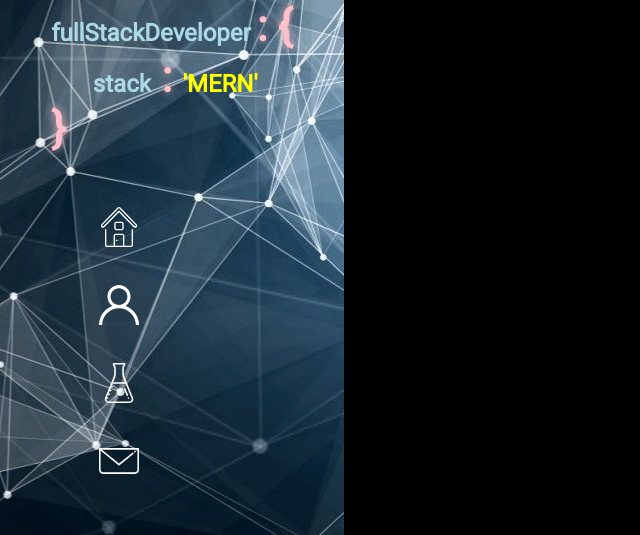
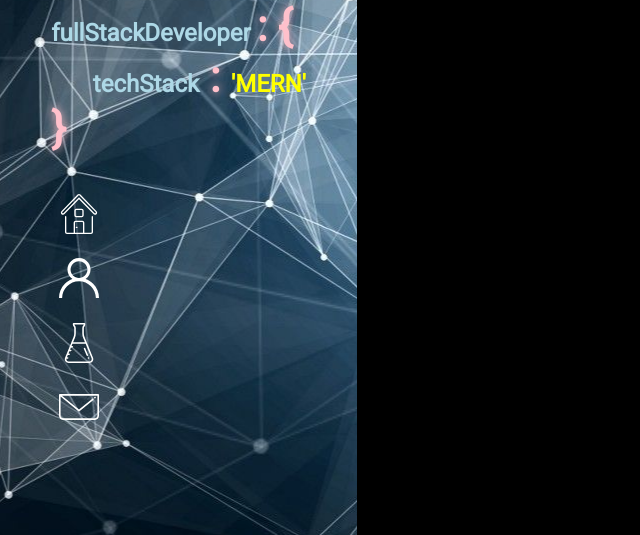
Before and after one commit to prestonhom/prestonhom.github.io, a React (Create React App) app: page / in a window 1280 px wide. Shown: the part 247-782 px from the top of the page, without its empty margins (0-640 px from the left). Built offline with nearby package versions, Linux system fonts and the light colour scheme.

Commit message:
completes Nav

```diff
--- a/src/components/Navigation.jsx
+++ b/src/components/Navigation.jsx
@@ -38,45 +38,53 @@ const Navigation=()=>{
                             border:'3px white solid',
                         }}/>
                     </Navbar.Brand>
-                    <h1 style={{color:'lightBlue', fontSize:'150%'}}>fullStackDeveloper <span style={{fontSize:'180%', color:'pink',textShadow:'pink 0px 0px 10px'}}> : </span><span style={{fontSize:'180%', color:'pink',textShadow:'pink 0px 0px 10px'}}> {'{'} </span>
+                    <h1 style={{color:'lightBlue', fontSize:'150%',}}>fullStackDeveloper <span style={{fontSize:'180%', color:'pink',textShadow:'pink 0px 0px 10px'}}> : </span><span style={{fontSize:'180%', color:'pink',textShadow:'pink 0px 0px 10px'}}> {'{'} </span>
                     <br></br>
-                    <span style={{color:'yellow'}}>&nbsp; &nbsp; &nbsp; &nbsp;<span style={{color:'lightBlue'}}>stack</span><span style={{fontSize:'180%', color:'pink',textShadow:'pink 0px 0px 10px'}}> : </span>'MERN'  </span>
+                    <span style={{color:'yellow'}}>&nbsp; &nbsp; &nbsp; &nbsp;<span style={{color:'lightBlue'}}>techStack</span><span style={{fontSize:'180%', color:'pink',textShadow:'pink 0px 0px 10px'}}> : </span>'MERN'</span>
                     <br></br>
                     <span style={{fontSize:'180%', color:'pink',textShadow:'pink 0px 0px 10px'}}> {'}'} </span>
                     </h1>
                     <Nav.Link
+                    className='navLinks'
                     href='/'
                     style={{
-                        margin:'14% 0 0 3rem',
-
+                        margin:'8% 0 0 3%',
                     }}
                     >
                         <img className='navIcons' src={home} alt='home' />
+                        <h1 className='navWords'>Home </h1>
+
                     </Nav.Link>
                     <Nav.Link
+                    className='navLinks'
                     href='/about'
                     style={{
-                        margin:'14% 0 0 3rem'
+                        margin:'8% 0 0 3%'
                     }}
                     >
                        <img className='navIcons' src={user} alt='user' ></img>
+                       <h1 className='navWords'>About</h1>
                     </Nav.Link>
                     <Nav.Link
+                    className='navLinks'
                     href='/projects'
                     style={{
-                        margin:'14% 0 0 3rem'
+                        margin:'8% 0 0 3%'
                     }}
                     >
                         <img className='navIcons' src={flask} alt='flask' ></img>
+                        <h1 className='navWords'>Projects</h1>
                     </Nav.Link>
 
                     <Nav.Link
+                    className='navLinks'
                     href='/contact'
                     style={{
-                        margin:'14% 0 0 3rem'
+                        margin:'8% 0 0 3%'
                     }}
                     >
                         <img className='navIcons' src={letter} alt='letter' ></img>
+                        <h1 className='navWords'>Contact</h1>
                     </Nav.Link>
                 </Nav>
         </Navbar.Collapse>
--- a/src/styles/Navigation.css
+++ b/src/styles/Navigation.css
@@ -26,13 +26,40 @@
     height:40px;
     fill:white;
 }
+.navWords {
+    display: none;
+    color:white;
+
+}
 
 .navIcons:hover{
-    width:80px;
-    height:80px;
+    width:50px;
+    height:50px;
     cursor:pointer;
+
 }
 
-svg{
-    fill:white;
+
+.navIcons:hover + .navWords{
+    display:inline;
+    text-decoration: none;
+    font-size: 40px;
+    margin:0 20px;
+    -webkit-animation: arrowInOut 4s linear forwards;
+    animation: arrowInOut 4s linear forwards;
+    color:yellow;
+    text-shadow:white 0px 0px 2px;
+   }
+
+   @-webkit-keyframes arrowInOut {
+    0%,100% {opacity: 0;}
+    30%, 80% {opacity: 1;}
+   }
+   @keyframes arrowInOut {
+    0%,100% {opacity: 0;}
+    30%, 80% {opacity: 1;}
+    }
+
+.navLinks{
+    text-decoration: underline pink;
 }
```
